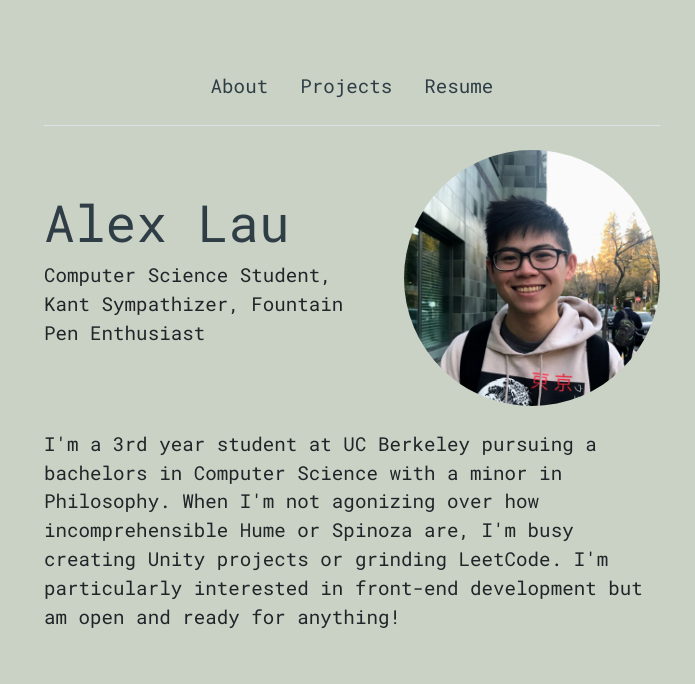
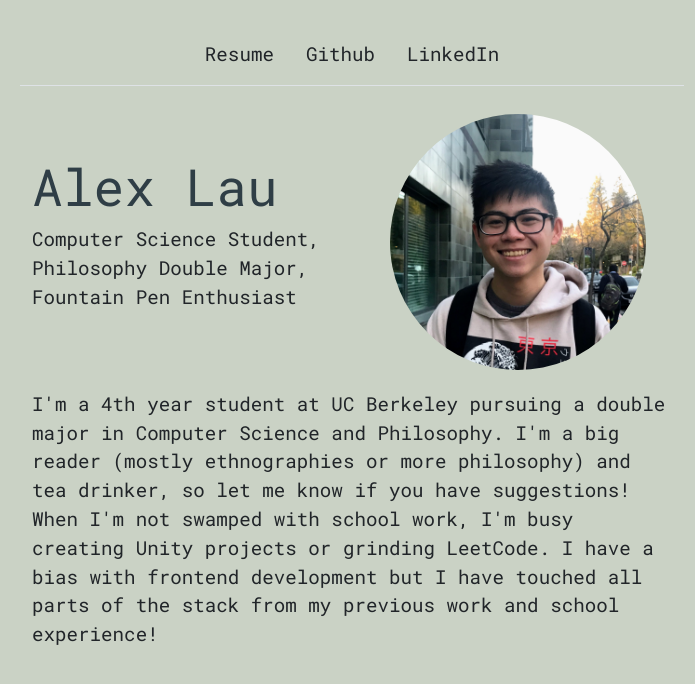
Before and after one commit to Hoteison/Hoteison.github.io, a plain HTML site: page main.html in a window 1280 px wide. Shown: the whole page, without its empty margins (288-983 px from the left). Drawn offline with nearby package versions, Linux system fonts and the light colour scheme.

Commit message:
Update main.html to index.html and add relevant links and life updates

```diff
--- a/main.html
+++ b/main.html
@@ -13,30 +13,39 @@
     <title>Alex Lau - Personal Website</title>
   </head>
   <body>
-    <div class="container my-5 w-50 mx-auto">
-      <div class="container-flex">
+    <div class="container-flex my-4 w-50 mx-auto">
+      <div class="row">
         <header class="d-flex flex-wrap justify-content-center py-3 mb-4 border-bottom">
           <ul class="nav navbar-dark">
-            <li class="nav-item"><a href="" class="nav-link">About</a></li>
-            <li class="nav-item"><a href="" class="nav-link">Projects</a></li>
-            <li class="nav-item"><a href="resume.html" class="nav-link">Resume</a></li>
+            <!-- <li class="nav-item"><a href="" class="nav-link m-0 px-2">About</a></li> -->
+            <li class="nav-item"><a class="text-dark px-3" style="text-decoration:none" href="AlexLau-Resume-2022.pdf" download>Resume</a></li>
+            <li class="nav-item"><a class="text-dark px-3" style="text-decoration:none" href="https://github.com/alexlauluo" download>Github</a></li>
+            <li class="nav-item"><a class="text-dark px-3" style="text-decoration:none" href="https://www.linkedin.com/in/alex-lau-894bab206/" download>LinkedIn</a></li>
           </ul>
         </header>
       </div>
 
-      <div class="d-flex justify-content-evenly align-items-center mb-4">
-        <div>
+      <div class="row align-items-center">
+        <div class="col-sm-6">
           <h1>Alex Lau</h1>
-          <p>Computer Science Student, Kant Sympathizer, Fountain Pen Enthusiast</p>
+          <p>Computer Science Student, Philosophy Double Major, Fountain Pen Enthusiast</p>
         </div>
-        <img src="profile.jpeg" class="rounded-circle float-end profile ms-5">
+
+        <div class="col-sm-6 align-items-center">
+          <img src="profile.jpeg" class="rounded-circle mx-auto d-block profile m-1">
+        </div>
       </div>
 
-      <p>I'm a 3rd year student at UC Berkeley pursuing a bachelors in
-        Computer Science with a minor in Philosophy. When I'm not agonizing over how
-        incomprehensible Hume or Spinoza are, I'm busy creating Unity projects or
-        grinding LeetCode. I'm particularly interested in front-end development but
-        am open and ready for anything!</p>
+      <div class="row pt-3">
+        <p>I'm a 4th year student at UC Berkeley pursuing a double major in
+          Computer Science and Philosophy. I'm a big reader (mostly ethnographies
+          or more philosophy) and tea drinker,
+          so let me know if you have suggestions! When I'm not swamped with
+          school work, I'm busy creating Unity projects or
+          grinding LeetCode. I have a bias with frontend development but
+          I have touched all parts of the stack from my previous work and school
+          experience!</p>
+      </div>
     </div>
 <!--
     <div class="container my-5 w-50 mx-auto">
```
Also changed, not shown: 2 other files.
